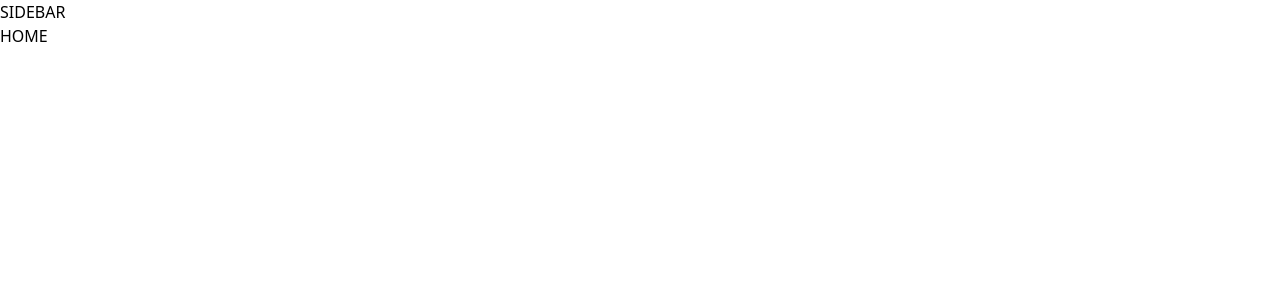
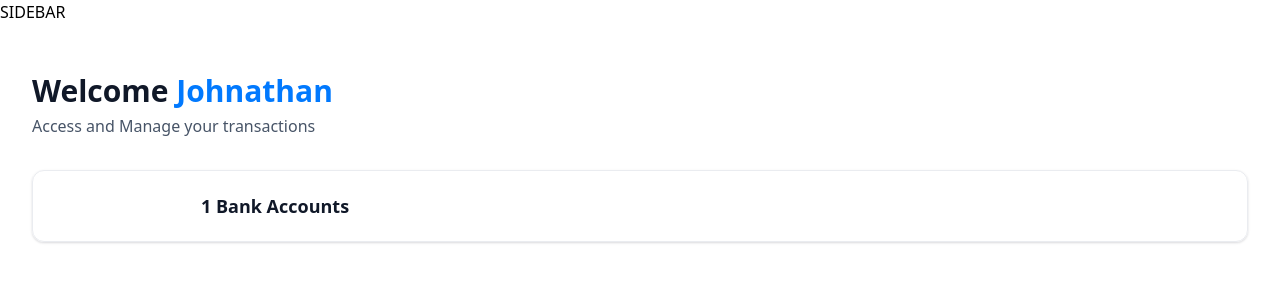
Before and after one commit to Ghostsmaw/quick_send, a Next.js app: page / in a window 1280 px wide. Shown: the top 300 px of the page. Built offline with nearby package versions, Linux system fonts and the light colour scheme.

Commit message:
Layout development

```diff
--- a/app/(root)/page.tsx
+++ b/app/(root)/page.tsx
@@ -1,11 +1,28 @@
-import React from 'react'
+import HeaderBox from "@/components/HeaderBox";
+import TotalBalanceBox from "@/components/TotalBalanceBox";
+import React from "react";
 
 const Home = () => {
+  const loggedIn = { firstname: "Johnathan" };
+
   return (
-    <div>
-      HOME
-    </div>
-  )
-}
+    <section className="home">
+      <div className="home-content">
+        <HeaderBox
+          type="greeting"
+          title="Welcome"
+          user={loggedIn?.firstname || "guest"}
+          subtext="Access and Manage your transactions"
+        />
 
-export default Home
+        <TotalBalanceBox
+            accounts={[]}
+            totalBanks={1}
+            totalCurrentBalance={1250}  // Replace with actual total balance from API call or state variable. 10000 is just a placeholder. 10000 = $10,000.00
+        />
+      </div>
+    </section>
+  );
+};
+
+export default Home;
--- /dev/null
+++ b/components/HeaderBox.tsx
@@ -0,0 +1,22 @@
+import React from "react";
+
+const HeaderBox = ({
+  type = "title",
+  title,
+  subtext,
+  user,
+}: HeaderBoxProps) => {
+  return (
+    <div className="header-box">
+      <h1 className="header-box-title">
+        {title}
+        {type === "greeting" && (
+          <span className="text-bankGradient">&nbsp;{user}</span>
+        )}
+      </h1>
+      <p className="header-box-subtext">{subtext}</p>
+    </div>
+  );
+};
+
+export default HeaderBox;
--- /dev/null
+++ b/components/TotalBalanceBox.tsx
@@ -0,0 +1,21 @@
+import React from "react";
+
+const TotalBalanceBox = ({
+  accounts = [],
+  totalBanks,
+  totalCurrentBalance,
+}: TotalBalanceBoxProps) => {
+  return <section className="total-balance">
+    <div className="total-balance-chart">
+        {/* {DoughnutChart} */}
+    </div>
+
+    <div className="flex flex-col gap-6">
+        <h2 className="header-2">
+            {totalBanks} Bank Accounts
+        </h2>
+    </div>
+  </section>;
+};
+
+export default TotalBalanceBox;
```
